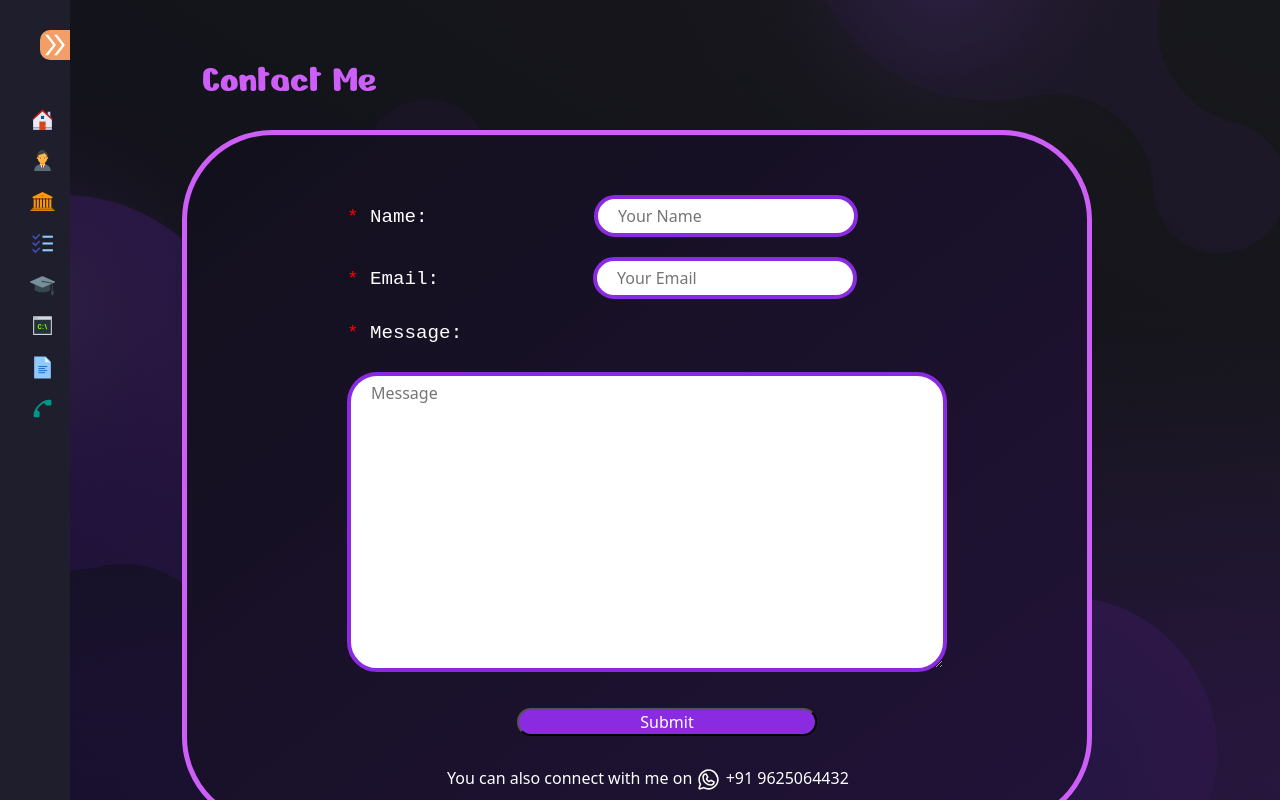
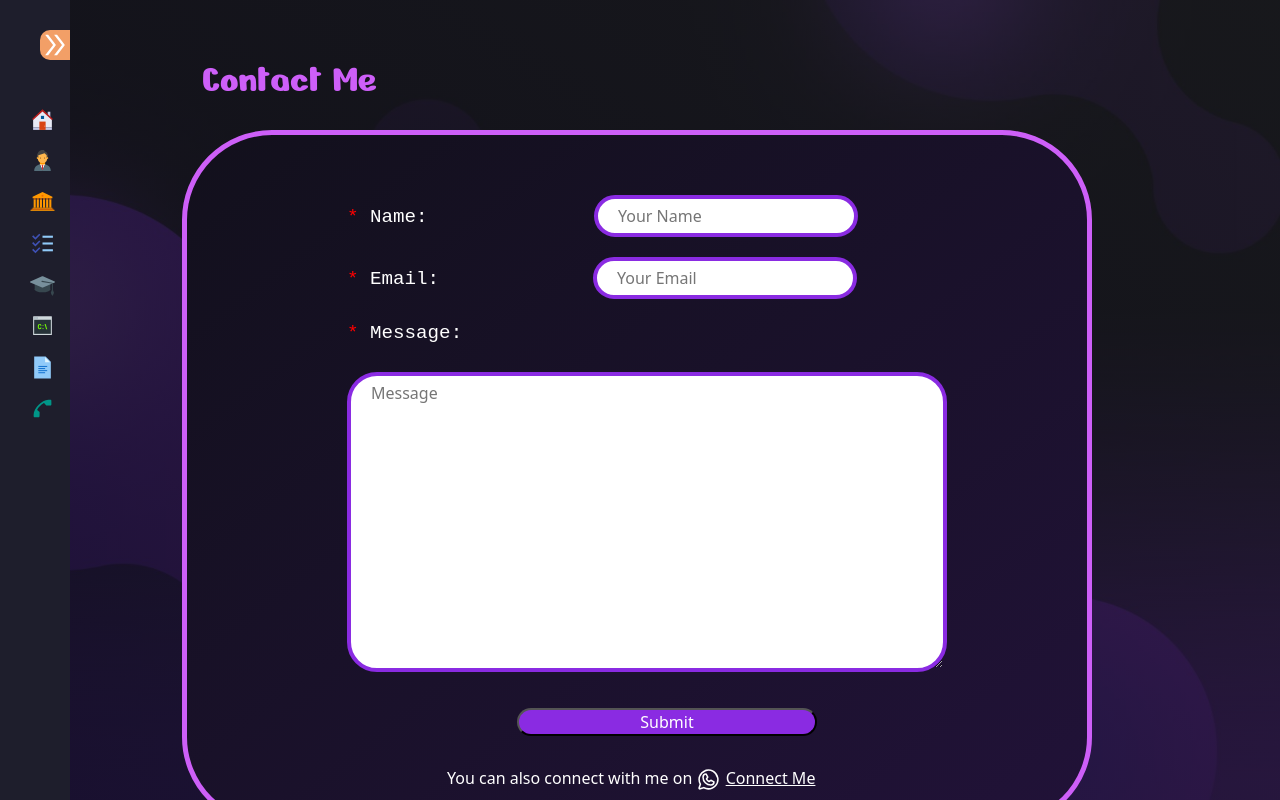
Before and after one commit to Vedanty5501/MyPortfolio, a React (Create React App) app: page / in a window 1280 px wide. Both pictures are taken after a click on the element 50 px from the left and 407 px from the top of the page. Built offline with nearby package versions, Linux system fonts and the light colour scheme; a web font is replaced by a local one.

Commit message:
Whatsapp integrated

```diff
--- a/src/pages/Contact/Contact.js
+++ b/src/pages/Contact/Contact.js
@@ -18,7 +18,7 @@ const Contact = () => {
   const handleSubmit = (e) => {
     e.preventDefault();
 
-    if (Name.length==0){
+    if (Name.length===0){
       alert("Name field is neccessary")
       return
     }
@@ -69,7 +69,7 @@ const Contact = () => {
           <button className='submit' type="submit">Submit</button>
           {/* <div className='submit'>Send</div> */}
           </form>
-          <div className='contact-text'>You can also connect with me on <PiWhatsappLogo size={25}/> +91 9625064432 </div>
+          <div className='contact-text'>You can also connect with me on <PiWhatsappLogo size={25}/> <a href='https://wa.me/919625064432' target='_blank' style={{ color: "white" }}> Connect Me </a></div>
         </div>
       </div>
     </div>
--- a/src/pages/Contact/contact.css
+++ b/src/pages/Contact/contact.css
@@ -55,7 +55,6 @@
 .contact-text{
     margin-left: 100px;
 }
-
 .submit{
     background-color: blueviolet;
     margin-top: 10px;
```
